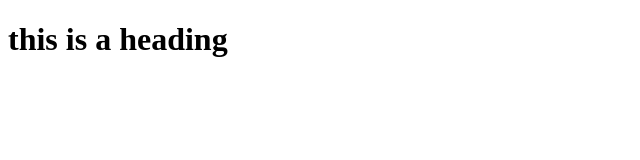
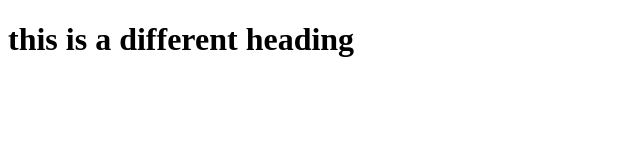
Before and after one commit to AOsborne5280/git-one, a plain HTML site: page index.html in a window 1280 px wide. Shown: the whole page, without its empty margins (0-640 px from the left). Drawn offline with Linux system fonts and the light colour scheme.

Commit message:
changed index title

```diff
--- a/index.html
+++ b/index.html
@@ -5,6 +5,6 @@
     <title>my second commit</title>
   </head>
   <body>
-    <h1>this is a heading</h1>
+    <h1>this is a different heading</h1>
   </body>
 </html>
```
